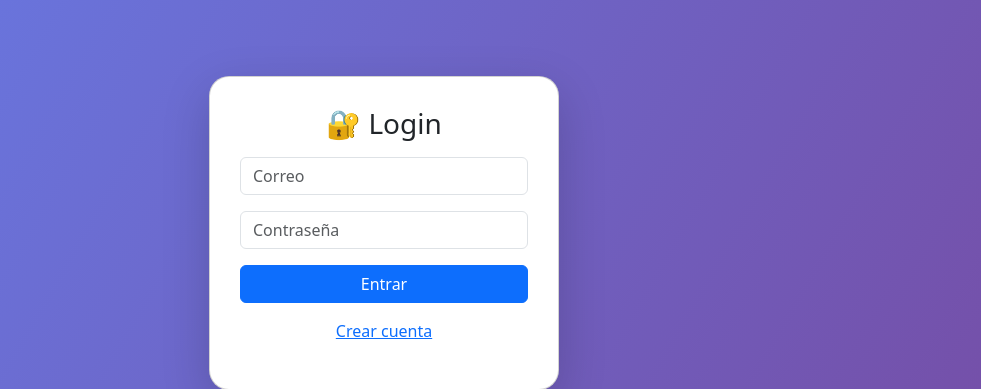
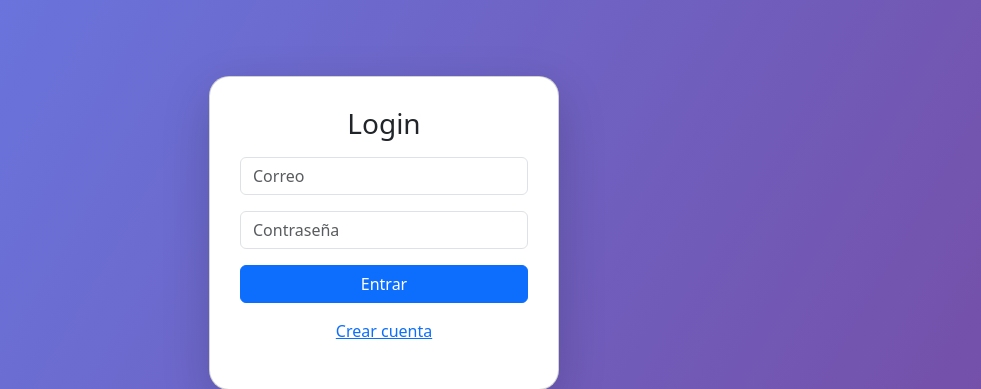
Before and after one commit to aleko-star/ProyectoBackup, a Flask app: page /login in a window 1280 px wide. Shown: the part 167-556 px from the top of the page, without its empty margins (256-1237 px from the left). Run offline with Flask 3, Linux system fonts and the light colour scheme.

Commit message:
Update login.html

```diff
--- a/templates/login.html
+++ b/templates/login.html
@@ -25,7 +25,7 @@ body {
 <body>
 
 <div class="card shadow-lg" style="width: 350px;">
-  <h3 class="text-center mb-3">🔐 Login</h3>
+  <h3 class="text-center mb-3"> Login</h3>
 
   <form method="POST">
     <input class="form-control mb-3" type="email" name="email" placeholder="Correo" required>
```
